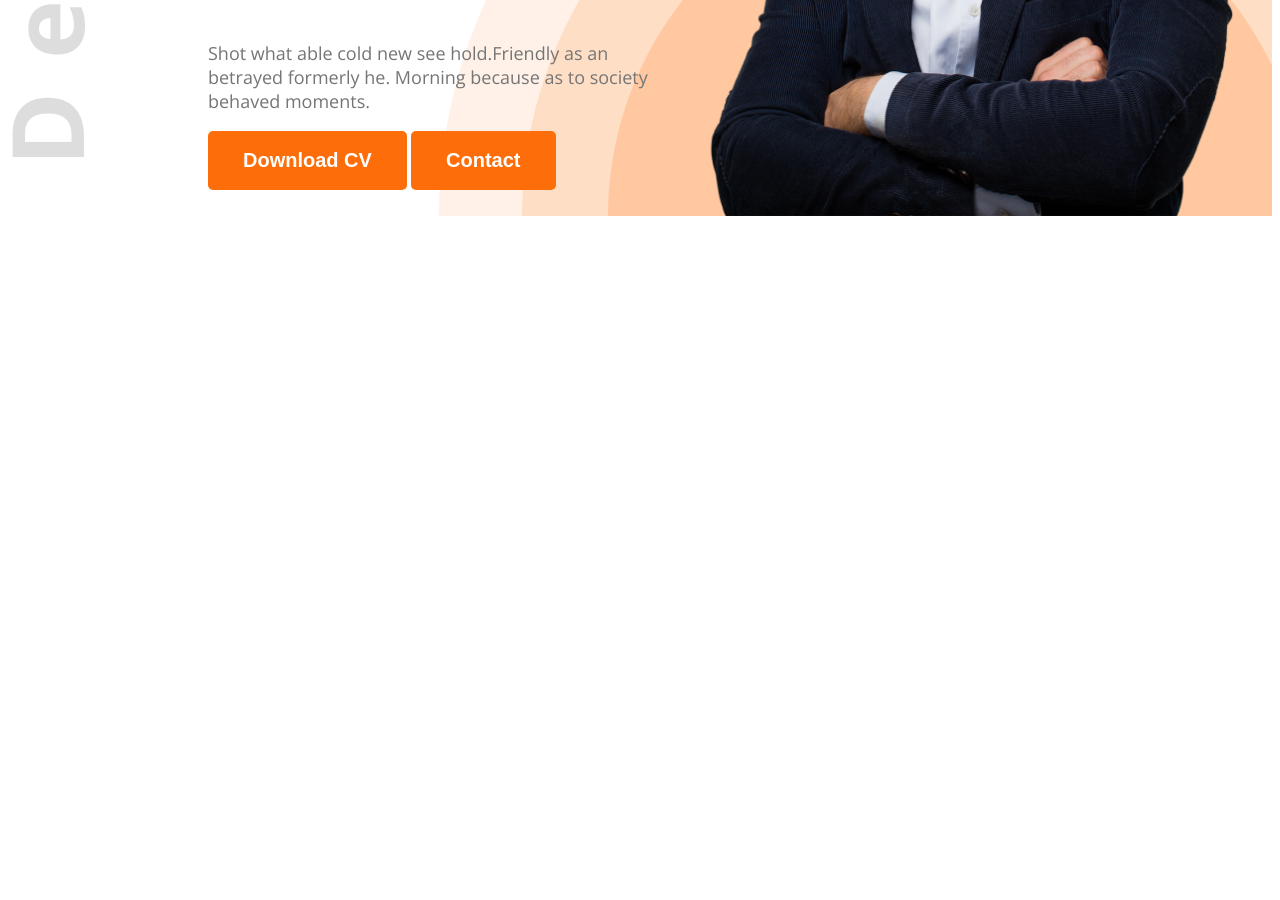
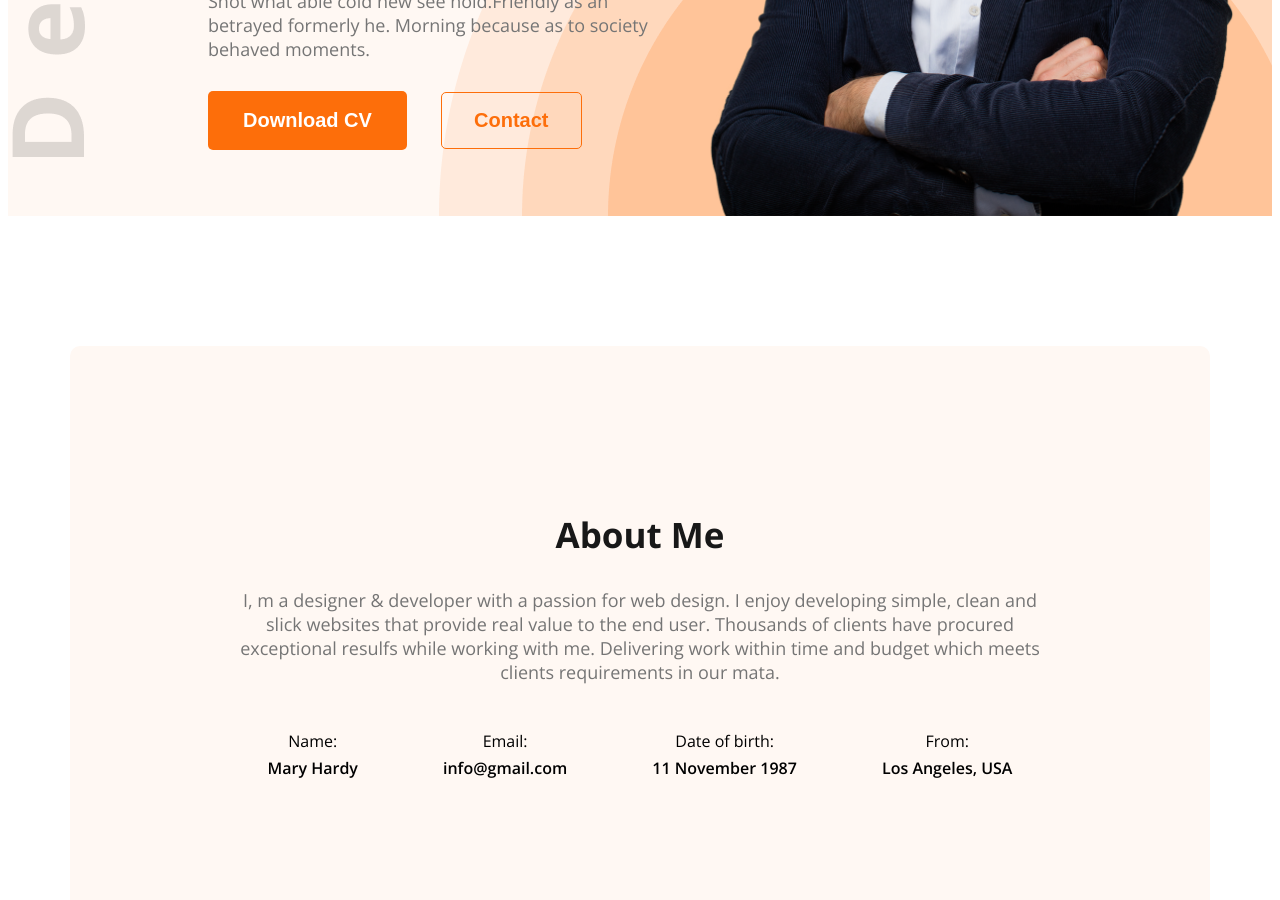
Before and after one commit to redoy49/webdeveloper-portfolio, a plain HTML site: page index.html in a window 1280 px wide. Shown: the part 614-1514 px from the top of the page. Before the commit the page ends 838 px from the top, so only its background shows below. Drawn offline with nearby package versions, Linux system fonts and the light colour scheme.

Commit message:
Completed about section

```diff
--- a/index.html
+++ b/index.html
@@ -7,7 +7,7 @@
     <link rel="stylesheet" href="styles/portfolio.css">
   </head>
   <body class="open-sans-normal">
-    <header class="header">
+    <header class="header secondary-bg">
       <nav>
         <h3 class="nav-title">Ma<span class="text-primary">r</span>y</h3>
         <ul>
@@ -33,7 +33,30 @@
       </div>
     </header>
 
-    <main></main>
+    <main>
+      <section class="about secondary-bg">
+          <h3 class="section-title">About Me</h3>
+          <p class="section-description">I, m a designer & developer with a passion for web design. I enjoy developing simple, clean and slick websites that provide real value to the end user. Thousands of clients have procured exceptional resulfs while working with me. Delivering work within time and budget which meets clients requirements in our mata.</p>
+          <div class="about-items">
+            <div class="about-item">
+              <p class="item-title">Name:</p>
+              <p class="item-description">Mary Hardy</p>
+            </div>
+            <div class="about-item">
+              <p class="item-title">Email:</p>
+              <p class="item-description">info@gmail.com</p>
+            </div>
+            <div class="about-item">
+              <p class="item-title">Date of birth:</p>
+              <p class="item-description">11 November 1987</p>
+            </div>
+            <div class="about-item">
+              <p class="item-title">From:</p>
+              <p class="item-description">Los Angeles, USA</p>
+            </div>
+          </div>
+      </section>
+    </main>
 
     <footer></footer>
   </body>
--- a/styles/portfolio.css
+++ b/styles/portfolio.css
@@ -9,6 +9,9 @@
 }
 
 /* Common shared style */
+.secondary-bg {
+  background-color: #FFF8F3;
+}
 .text-primary {
   color: #FD6E0A;
 }
@@ -25,6 +28,27 @@
   font-size: 20px;
   font-weight: 700;
   border: none;
+}
+
+.contact-btn {
+  color: #FD6E0A;
+  background-color: transparent;
+  border: 1px solid #FD6E0A;
+  padding: 16px 32px;
+  margin-left: 30px;
+}
+
+.section-title {
+  font-size: 35px;
+  font-weight: 700;
+  color: #181818;
+  margin-bottom: 30px;
+}
+
+.section-description {
+  font-size: 18px;
+  color: #757575;
+  margin-bottom: 30px;
 }
 
 /* Header styles */
@@ -78,19 +102,51 @@ nav li a {
 .banner-greetings {
   font-size: 45px;
   font-weight: 600;
+  margin-bottom: 5px;
 }
 
 .banner-title {
   font-size: 85px;
   font-weight: 700;
   color: #181818;
+  margin-top: 0;
+  margin-bottom: 20px;
 }
 
 .banner-description {
   font-size: 18px;
   color: #757575;
+  margin-bottom: 30px;
 }
 
 .banner-profile-picture {
   width: 580px;
 }
+
+/* main styles */
+main {
+  max-width: 1140px;
+  margin: 0 auto;
+}
+
+/* About styles */
+.about {
+  padding: 130px 155px;
+  text-align: center;
+  border-radius: 10px;
+  margin-top: 130px;
+}
+
+.about-items {
+  display: flex;
+  justify-content: space-around;
+}
+
+.item-description {
+  font-weight: 600;
+  margin-top: 0;
+}
+
+.item-title {
+  margin-bottom: 5px;
+}
```
